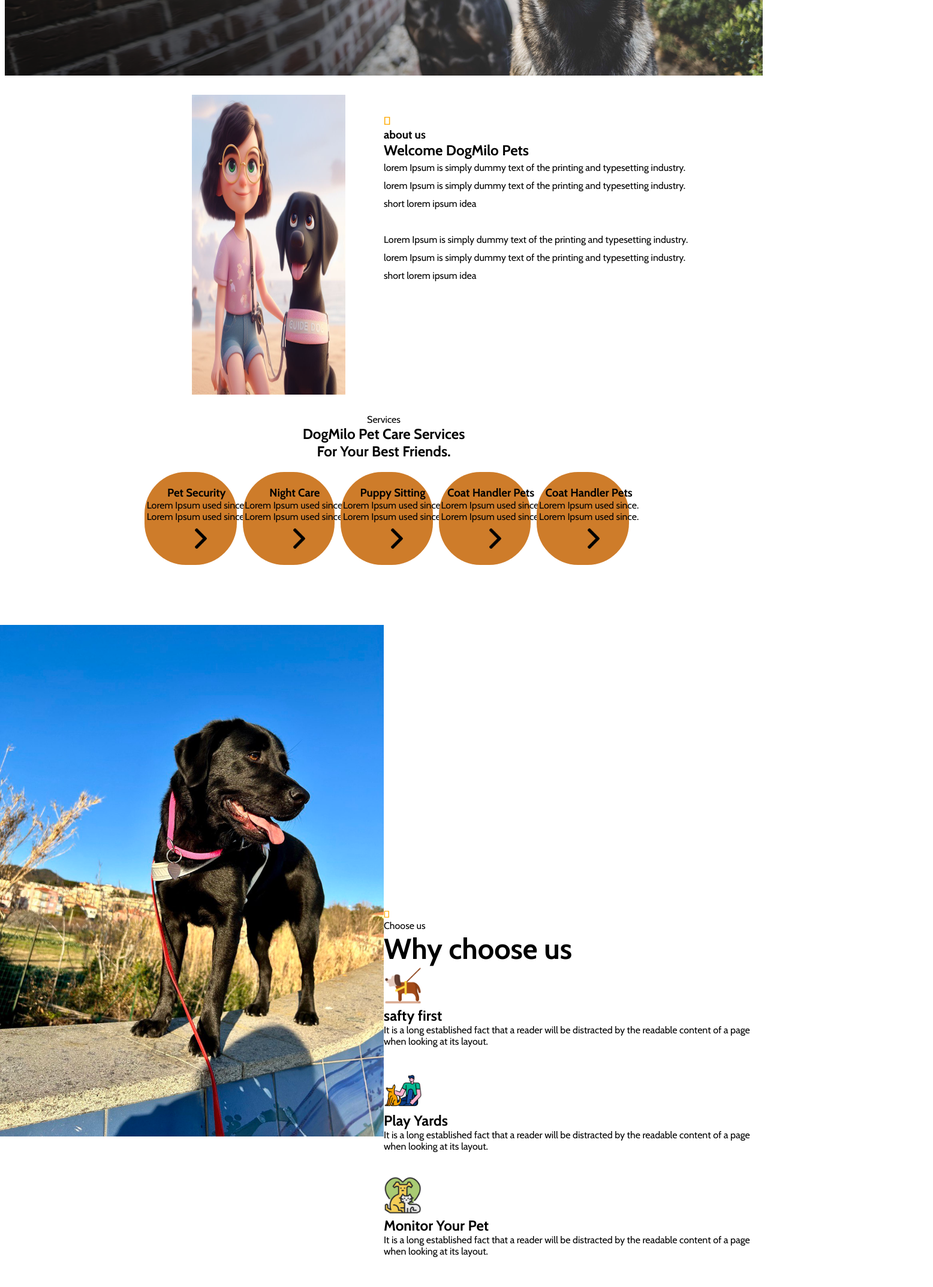
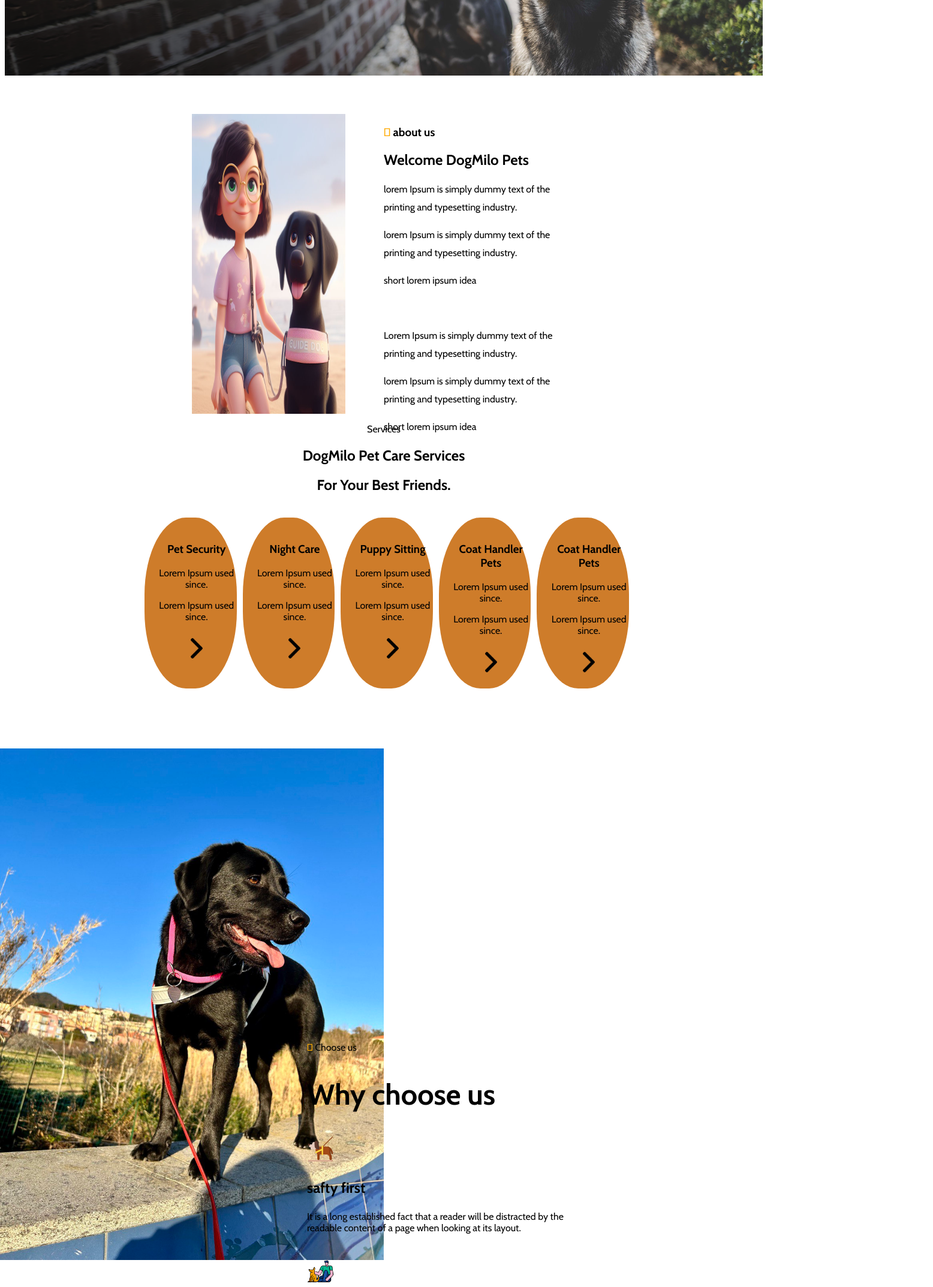
Before and after one commit to maurocazzato/proj-html-vuejs, a Vue app: page / in a window 1280 px wide. Shown: the part 620-2766 px from the top of the page at 60% size, 1556 px wide, since content can reach past the window. Built offline with nearby package versions, Linux system fonts and the light colour scheme.

Commit message:
correzione jumboo

```diff
--- a/src/components/pages/appHome.vue
+++ b/src/components/pages/appHome.vue
@@ -208,8 +208,7 @@
 
 
 *{
-    width: 50vw;
-    margin: auto;
+
     font-family: 'Cabin', sans-serif;
 }
 // jumbo style
@@ -254,8 +253,14 @@ margin-top: 20px;
       margin-right: 20px;
     }
 
+main{
+    width: 50vw;
+    margin: auto;
+}
+
 /* sezione 1 */
 .Welcome-DogMilo-container{
+    margin-top: 10%;
     width: 100%;
     /* background-color: lightblue; */
     border: 0;
@@ -283,15 +288,15 @@ margin-top: 20px;
 
     .textCard{
         margin-left: 10%;
-        margin-top: 10%;
+        // margin-top: 10%;
         /* background-color: lightgreen; */
         max-width: 50%;
         /* debugging */
-        height: 500px;
+        max-height: 300px;
 
         #P-container{
           line-height: 30px;
-          margin-right: 1003px;
+          // margin-right: 1003px;
         }
     }
 
@@ -323,11 +328,11 @@ margin-top: 20px;
 
         .service-text{
           padding: 10px;
-          width: 40%;
-          margin-left: -200%;
+          width: 100%;
+          // margin-left: 25%;
 
           img{
-            margin-left: 620%;
+            // margin-left: 100%;
             margin-top: 10px;
             width: 20px;
           }
@@ -352,7 +357,7 @@ margin-top: 20px;
 
     #chooseus-why-list{
       margin-top: -60%;
-      margin-right: -50%;
+      margin-left: 30%;
       margin-bottom: 10%;
 
         h1{
@@ -375,6 +380,7 @@ margin-top: 20px;
 }
 
 .costumers-reviews-container{
+  margin-bottom: 300px;
   width: 80%;
   height: 300px;
   // margin-left: -50%;
```
